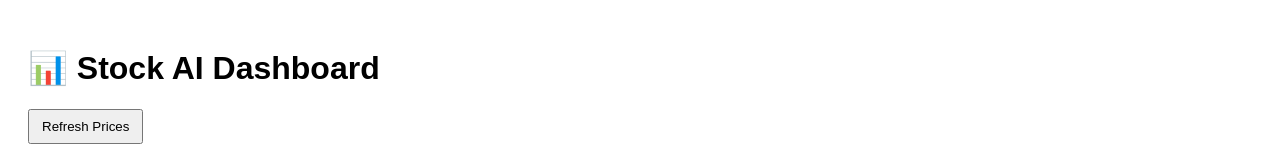
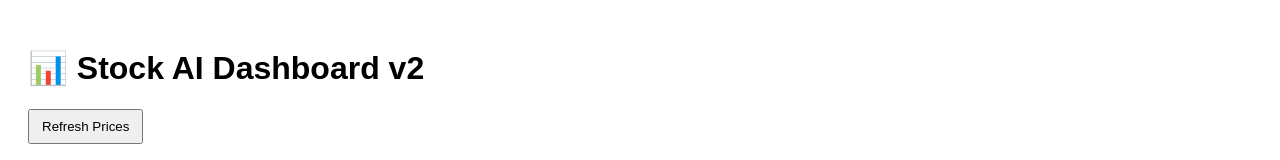
Before and after one commit to darrenvp/stock-api, a Next.js app: page / in a window 1280 px wide. Shown: the top 160 px of the page. Built offline with nearby package versions, Linux system fonts and the light colour scheme; no server answers.

Commit message:
Update page.js

```diff
--- a/app/page.js
+++ b/app/page.js
@@ -1,6 +1,9 @@
 "use client";
-export const dynamic = "force-dynamic"; // 💡 強制動態渲染，不准做成靜態死網頁
+
 import { useEffect, useState } from "react";
+
+// 💡 強制動態渲染，徹底破除 Vercel 靜態頁面快取
+export const dynamic = "force-dynamic";
 
 const stocks = ["NVDA", "AMD", "TSLA", "PLTR"];
 
@@ -39,6 +42,7 @@ export default function Home() {
     setLoadingAI((prev) => ({ ...prev, [symbol]: true }));
 
     try {
+      // 🎯 核心鎖定：確保精準呼叫新路由，不留任何舊路徑影子
       const res = await fetch(`/api/stockai?symbol=${symbol}`);
       const json = await res.json();
 
@@ -64,7 +68,8 @@ export default function Home() {
 
   return (
     <div style={{ padding: 20, fontFamily: "Arial" }}>
-      <h1>📊 Stock AI Dashboard</h1>
+      {/* 🎯 這裡多加了 v2 標記，用來強迫瀏覽器和 Vercel 辨識檔案已全面更新 */}
+      <h1>📊 Stock AI Dashboard v2</h1>
 
       <button onClick={fetchData} style={{ padding: "8px 12px", cursor: "pointer", marginBottom: 10 }}>
         Refresh Prices
@@ -81,7 +86,6 @@ export default function Home() {
         }}
       >
         {stocks.map((symbol) => {
-          // 🎯 修正：如果資料還沒下來，我們給它空物件預設值 {}，絕對不要 return null 導致網頁罷工！
           const s = data[symbol] || {};
 
           return (
@@ -95,7 +99,6 @@ export default function Home() {
             >
               <h2>{symbol}</h2>
 
-              {/* 🎯 修正：加上安全保護，沒資料就顯示載入中，絕不讓 JavaScript 崩潰 */}
               <p>💰 Price: {s.price || "載入中..."}</p>
               <p style={{ color: s.rawChange >= 0 ? "green" : "red" }}>
                 📊 Change: {s.change || "--%"}
```
